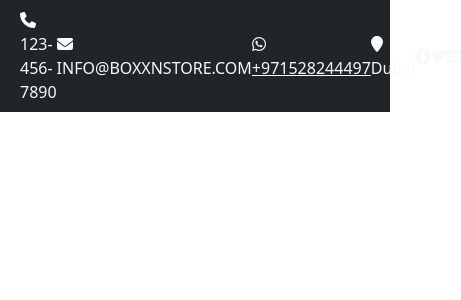
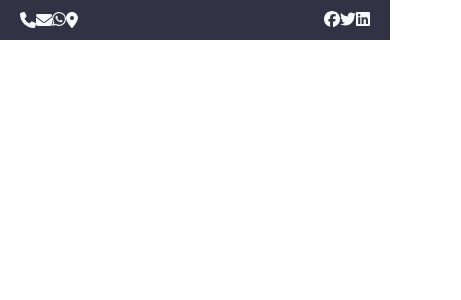
Before and after one commit to Rifat8080/boxxnstore-react-web, a React (Create React App) app: page / in a window 390 px wide. Shown: the top 300 px of the page, 461 px wide, since content can reach past the window. Built offline with nearby package versions, Linux system fonts and the light colour scheme.

Commit message:
topbar responsiveness

```diff
--- a/public/index.html
+++ b/public/index.html
@@ -9,6 +9,10 @@
       name="description"
       content="Web site created using create-react-app"
     />
+    <!-- Google fonts here -->
+    <link rel="preconnect" href="https://fonts.googleapis.com">
+    <link rel="preconnect" href="https://fonts.gstatic.com" crossorigin>
+    <link href="https://fonts.googleapis.com/css2?family=Roboto:ital,wght@0,100;0,300;0,400;0,500;0,700;0,900;1,100;1,300;1,400;1,500;1,700;1,900&display=swap" rel="stylesheet">
     <link rel="apple-touch-icon" href="%PUBLIC_URL%/logo192.png" />
     <!--
       manifest.json provides metadata used when your web app is installed on a
@@ -24,7 +28,7 @@
       work correctly both with client-side routing and a non-root public URL.
       Learn how to configure a non-root public URL by running `npm run build`.
     -->
-    <title>React App</title>
+    <title>Boxxnstore.com</title>
   </head>
   <body>
     <noscript>You need to enable JavaScript to run this app.</noscript>
--- a/src/components/TopBar.js
+++ b/src/components/TopBar.js
@@ -2,7 +2,7 @@ import React from 'react';
 import 'bootstrap/dist/css/bootstrap.min.css';
 import { FontAwesomeIcon } from '@fortawesome/react-fontawesome';
 // Import from the appropriate package, in this case, free-brands-svg-icons
-import { faPhone, faEnvelope, faMapMarker } from '@fortawesome/free-solid-svg-icons';
+import { faPhone, faEnvelope, faLocationDot } from '@fortawesome/free-solid-svg-icons';
 import { faWhatsapp, faFacebook, faTwitter, faLinkedin } from '@fortawesome/free-brands-svg-icons';
 
 const TopBar = () => {
@@ -39,48 +39,47 @@ const TopBar = () => {
 
 
     return (
-        <div className=" topbar  bg-dark text-light p-2">
+        <div className="topbar text-light p-2">
             <div className="container">
                 <div className="d-flex align-items-center justify-content-between">
                     <div className="d-flex align-items-center">
-                        <div className="mr-3" onClick={handlePhoneClick} style={{ cursor: 'pointer' }}>
-                        <FontAwesomeIcon icon={faPhone}  className="mr-1"/>
-                            <span>{phoneNumber}</span>
+                        <div className="mr-3 d-flex align-items-center" onClick={handlePhoneClick} style={{ cursor: 'pointer' }}>
+                            <FontAwesomeIcon icon={faPhone} className="mr-1" />
+                            <span className="d-none d-lg-inline">{phoneNumber}</span>
                         </div>
-                        <div className="mr-3" onClick={handleEmailClick} style={{cursor:'pointer'}}>
-                        <FontAwesomeIcon icon={faEnvelope} className="mr-1"/>
-                            <span>{email}</span>
+                        <div className="mr-3 d-flex align-items-center" onClick={handleEmailClick} style={{ cursor: 'pointer' }}>
+                            <FontAwesomeIcon icon={faEnvelope} className="mr-1" />
+                            <span className="d-none d-lg-inline">{email}</span>
                         </div>
-
 
                         <div className="d-flex align-items-center">
                             {/* WhatsApp icon with click handler */}
                             <a href="#" className="text-light mr-3" onClick={handleWhatsappClick}>
-                            <FontAwesomeIcon icon={faWhatsapp} className="mr-1" />
-                                <span>+971528244497</span>
+                                <FontAwesomeIcon icon={faWhatsapp} className="mr-1" />
+                                <span className="d-none d-lg-inline">+971528244497</span>
                             </a>
                         </div>
 
-                        <div>
-                        <FontAwesomeIcon icon={faMapMarker} className="mr-1" />
-                            <span>Dubai</span>
+                        <div className="d-flex align-items-center">
+                        <FontAwesomeIcon icon={faLocationDot} className="mr-1" />
+                            <span className="d-none d-lg-inline">Dubai</span>
                         </div>
                     </div>
                     <div className="d-flex align-items-center">
                         <a href="#" className="text-light mr-3">
-                        <FontAwesomeIcon icon={faFacebook} />
+                            <FontAwesomeIcon icon={faFacebook} />
                         </a>
                         <a href="#" className="text-light mr-3">
-                        <FontAwesomeIcon icon={faTwitter} />
+                            <FontAwesomeIcon icon={faTwitter} />
                         </a>
                         <a href="#" className="text-light">
-                        <FontAwesomeIcon icon={faLinkedin} />
+                            <FontAwesomeIcon icon={faLinkedin} />
                         </a>
                     </div>
                 </div>
             </div>
         </div>
-    );
+    )
 };
 
 export default TopBar;
--- a/src/css/App.css
+++ b/src/css/App.css
@@ -1,38 +1,15 @@
-.App {
-  text-align: center;
+:root{
+  --top-bar: #313243;
+  --navbar:#DAAC02;
+  --text:#FFFFFF;
+  --button:#3ABECA;
 }
 
-.App-logo {
-  height: 40vmin;
-  pointer-events: none;
+/* Topbar CSS Starts here*/
+
+.topbar{
+  background: var(--top-bar);
+  font-family: 'Roboto', sans-serif;
+  font-size: 16;
+  font-weight: 500;
 }
-
-@media (prefers-reduced-motion: no-preference) {
-  .App-logo {
-    animation: App-logo-spin infinite 20s linear;
-  }
-}
-
-.App-header {
-  background-color: #282c34;
-  min-height: 100vh;
-  display: flex;
-  flex-direction: column;
-  align-items: center;
-  justify-content: center;
-  font-size: calc(10px + 2vmin);
-  color: white;
-}
-
-.App-link {
-  color: #61dafb;
-}
-
-@keyframes App-logo-spin {
-  from {
-    transform: rotate(0deg);
-  }
-  to {
-    transform: rotate(360deg);
-  }
-}
--- a/src/css/index.css
+++ b/src/css/index.css
@@ -1,10 +1,8 @@
 body {
   margin: 0;
-  font-family: -apple-system, BlinkMacSystemFont, 'Segoe UI', 'Roboto', 'Oxygen',
-    'Ubuntu', 'Cantarell', 'Fira Sans', 'Droid Sans', 'Helvetica Neue',
-    sans-serif;
-  -webkit-font-smoothing: antialiased;
-  -moz-osx-font-smoothing: grayscale;
+  padding: 0;
+  overflow-x: hidden;
+  font-family:  'Roboto',sans-serif;
 }
 
 code {
```
